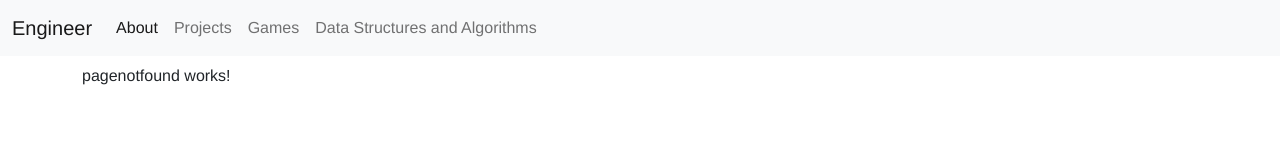
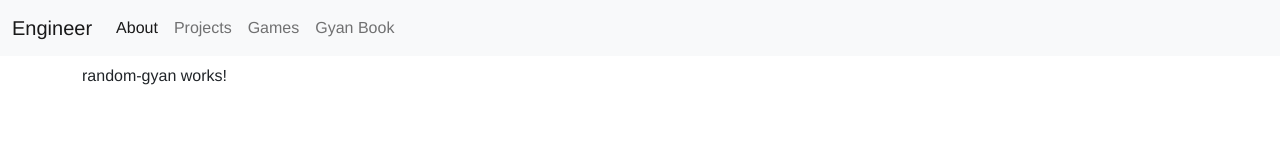
Before and after one commit to Zahid92/Portfolio, an Angular app: page /random-gyan in a window 1280 px wide. Shown: the top 160 px of the page. Built offline with nearby package versions, Linux system fonts and the light colour scheme.

Commit message:
added randomgyan component

```diff
--- a/src/app/layout/navbar/navbar.component.html
+++ b/src/app/layout/navbar/navbar.component.html
@@ -10,7 +10,7 @@
         <a class="nav-link active" aria-current="page" routerLink="home">About</a>
         <a class="nav-link" routerLink="projects">Projects</a>
         <a class="nav-link" routerLink="games">Games</a>
-        <a class="nav-link" routerLink="">Data Structures and Algorithms</a>
+        <a class="nav-link" routerLink="random-gyan">Gyan Book</a>
       </div>
     </div>
   </div>
--- /dev/null
+++ b/src/app/random-gyan/random-gyan.component.html
@@ -0,0 +1 @@
+<p>random-gyan works!</p>
```
Also changed, not shown: src/app/app-routing.module.ts (+5 -3 lines), src/app/random-gyan/random-gyan.component.ts (added, +11 -0 lines), src/app/random-gyan/random-gyan.component.css (added), 1 other file (tests, documents, lock files or other folders).
